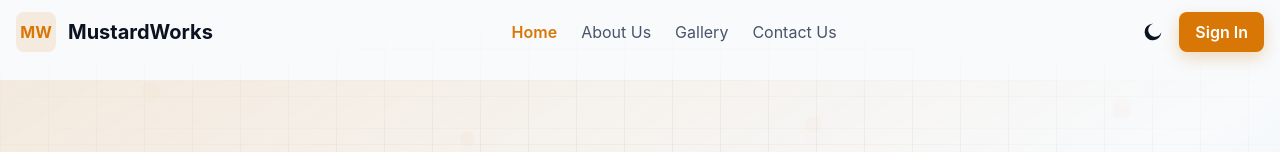
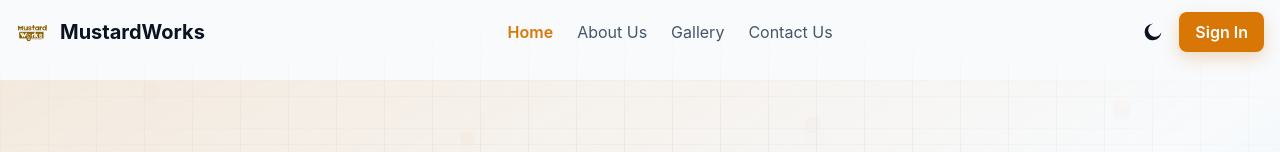
Before and after one commit to Sakthikumar08/Mustardworks, a React (Vite) app: page / in a window 1280 px wide. Shown: the top 152 px of the page. Built offline with nearby package versions, Linux system fonts and the light colour scheme.

Commit message:
loctodep

```diff
--- a/index.html
+++ b/index.html
@@ -2,7 +2,7 @@
 <html lang="en">
   <head>
     <meta charset="UTF-8" />
-    <link rel="icon" type="image/svg+xml" href="/logo.png" />
+    <link rel="icon" type="image/svg+xml" href="/logo2.png" />
     <meta name="viewport" content="width=device-width, initial-scale=1.0" />
     <title>Mustard works</title>
   </head>
--- a/src/components/Navbar.jsx
+++ b/src/components/Navbar.jsx
@@ -4,6 +4,7 @@ import { Link, useLocation, useNavigate } from "react-router-dom"
 import { useState, useEffect } from "react"
 import { authService } from "../services/auth"
 import ThemeToggle from "./ThemeToggle"
+import MWlogo from "../assets/Mustardworks-.png"
 
 const Navbar = ({ user, setUser }) => {
   const [isOpen, setIsOpen] = useState(false)
@@ -59,9 +60,13 @@ const Navbar = ({ user, setUser }) => {
         <div className="flex justify-between items-center">
           {/* left */}
           <Link to="/" className="flex items-center">
-            <div className="logo-placeholder">MW</div>
-            <span className="text-xl font-bold text-app ml-3">MustardWorks</span>
-          </Link>
+  <img
+    src={MWlogo}
+    alt="MustardWorks"
+    className="h-8 w-8" // Adjust height and width as needed
+  />
+  <span className="text-xl font-bold text-app ml-3">MustardWorks</span>
+</Link>
 
           {/* center links */}
           <div className="hidden md:flex items-center gap-6">
```
Also changed, not shown: public/logo2.png (added).
